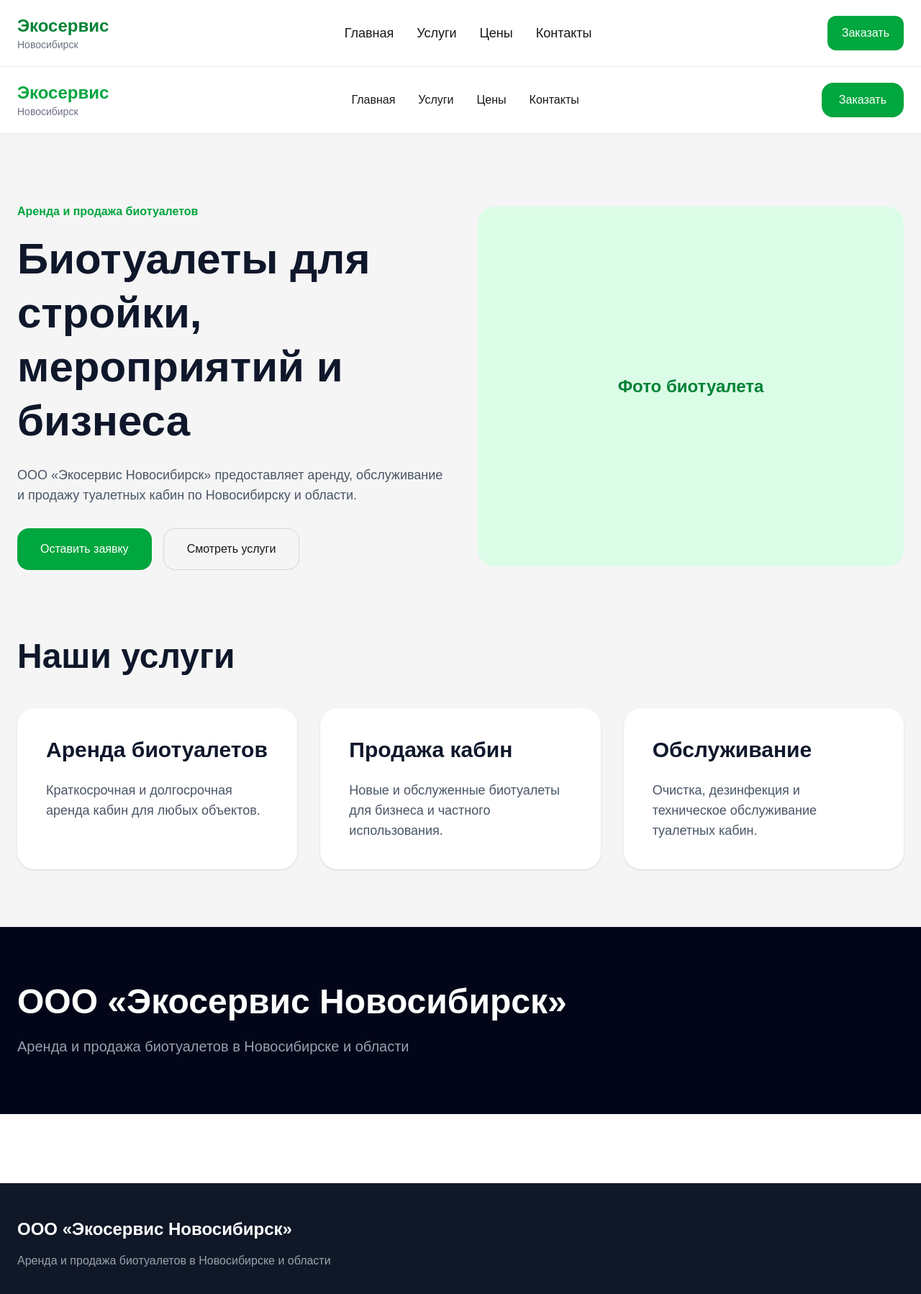
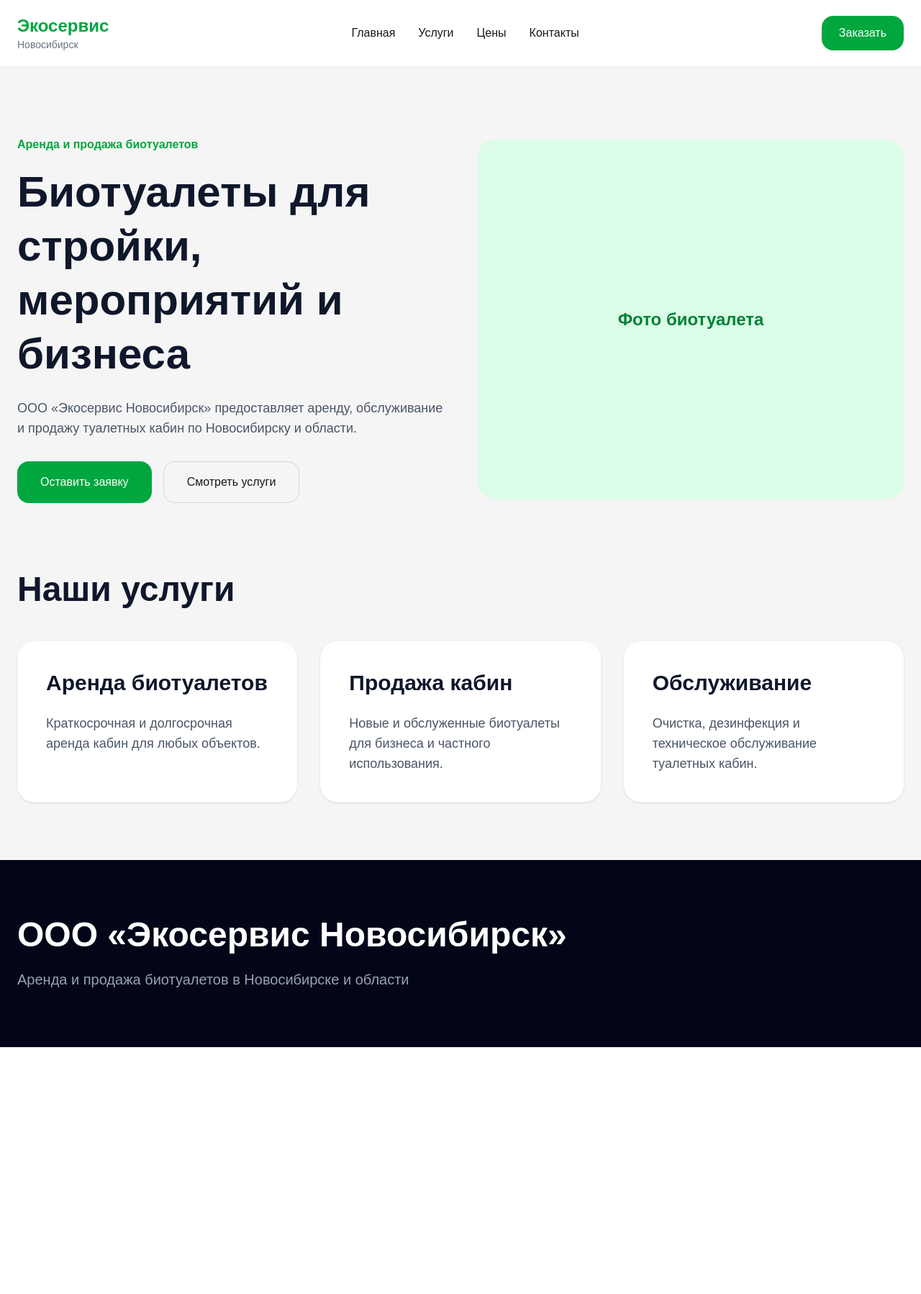
Before and after one commit to Skyeeeeeeeeeeeeeeeeeee/eco-service-site, a Next.js app: page / in a window 1280 px wide. Shown: the top 1798 px of the page at 72% size. After the commit the page ends 1455 px from the top, so only its background shows below. Built offline with nearby package versions, Linux system fonts and the light colour scheme.

Commit message:
fix duplicate header

```diff
--- a/app/layout.tsx
+++ b/app/layout.tsx
@@ -1,94 +1,19 @@
-import type { Metadata } from "next";
 import "./globals.css";
-import Link from "next/link";
 
-export const metadata: Metadata = {
+export const metadata = {
   title: "Экосервис Новосибирск",
   description: "Аренда и продажа биотуалетов",
 };
 
 export default function RootLayout({
   children,
-}: Readonly<{
+}: {
   children: React.ReactNode;
-}>) {
+}) {
   return (
     <html lang="ru">
       <body>
-
-        {/* HEADER */}
-        <header className="border-b border-gray-200">
-          <div className="max-w-7xl mx-auto px-6 py-5 flex items-center justify-between">
-
-            <Link href="/">
-              <div>
-                <h2 className="text-2xl font-bold text-green-700">
-                  Экосервис
-                </h2>
-
-                <p className="text-sm text-gray-500">
-                  Новосибирск
-                </p>
-              </div>
-            </Link>
-
-            <nav className="hidden md:flex gap-8 text-lg">
-
-              <Link
-                href="/"
-                className="hover:text-green-700 transition"
-              >
-                Главная
-              </Link>
-
-              <Link
-                href="/services"
-                className="hover:text-green-700 transition"
-              >
-                Услуги
-              </Link>
-
-              <Link
-                href="/prices"
-                className="hover:text-green-700 transition"
-              >
-                Цены
-              </Link>
-
-              <Link
-                href="/contacts"
-                className="hover:text-green-700 transition"
-              >
-                Контакты
-              </Link>
-
-            </nav>
-
-            <button className="bg-green-600 hover:bg-green-700 text-white px-5 py-3 rounded-xl transition">
-              Заказать
-            </button>
-          </div>
-        </header>
-
-        {/* PAGE CONTENT */}
         {children}
-
-        {/* FOOTER */}
-        <footer className="bg-gray-900 text-white py-12 mt-24">
-
-          <div className="max-w-7xl mx-auto px-6">
-
-            <h2 className="text-2xl font-bold mb-4">
-              ООО «Экосервис Новосибирск»
-            </h2>
-
-            <p className="text-gray-400">
-              Аренда и продажа биотуалетов в Новосибирске и области
-            </p>
-
-          </div>
-        </footer>
-
       </body>
     </html>
   );
```
